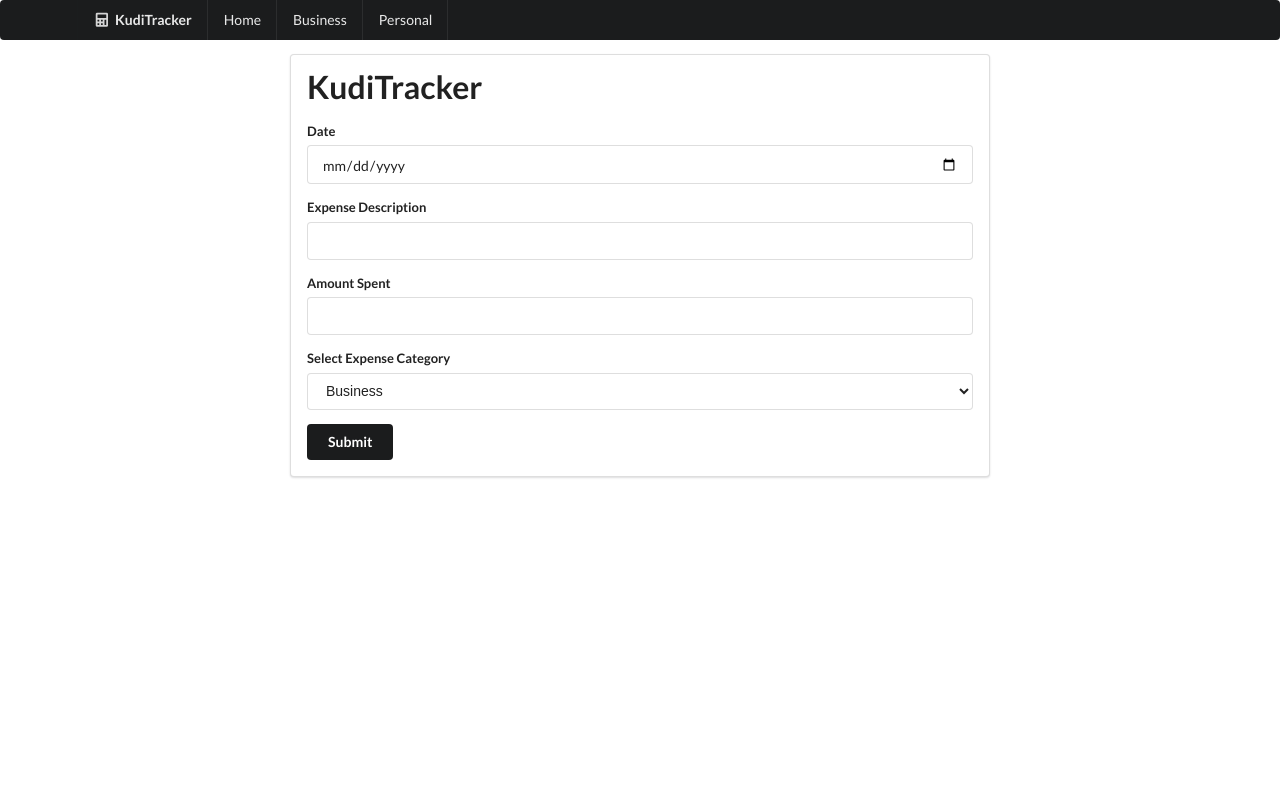
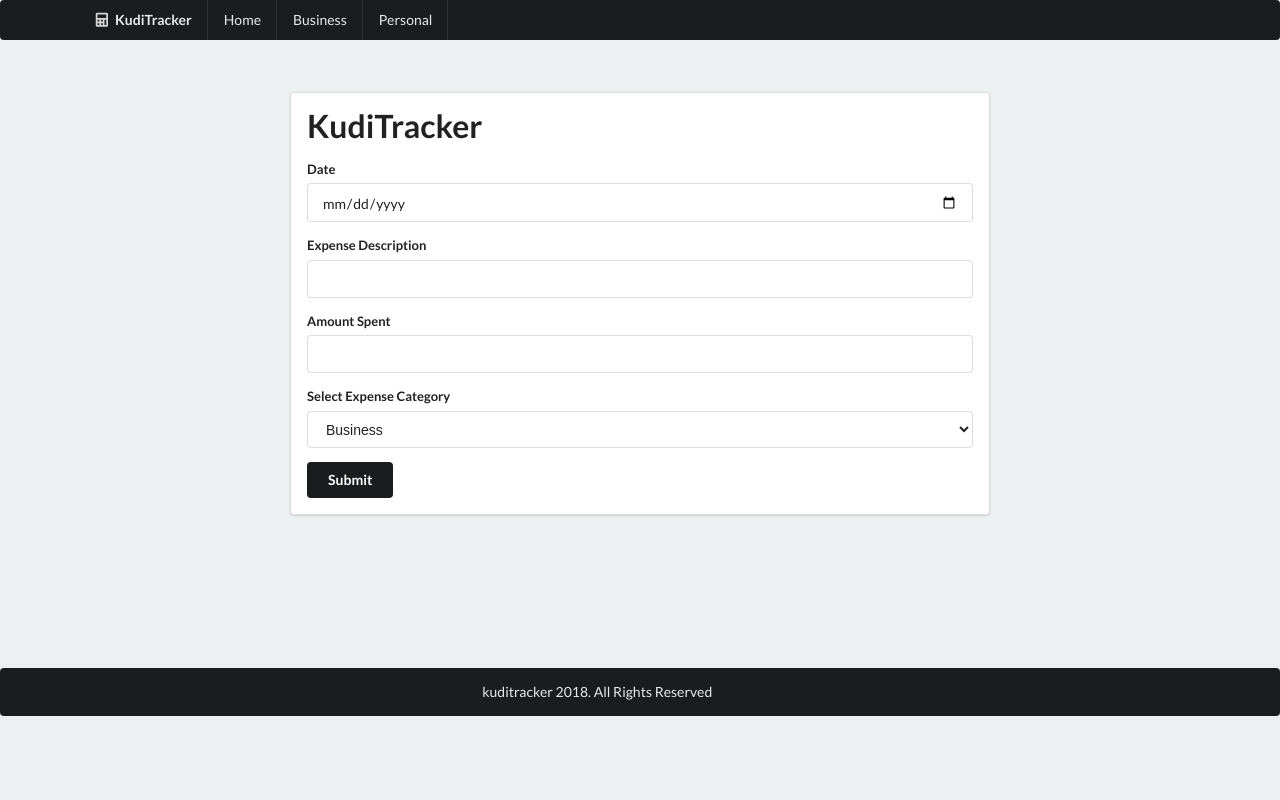
Before and after one commit to Chiazokam/KudiTrack, a Flask app: page / in a window 1280 px wide. Run offline with Flask 2, Linux system fonts and the light colour scheme; some libraries are stand-ins or nearby versions.

Commit message:
Design footer

```diff
--- a/app.py
+++ /dev/null
@@ -1,36 +0,0 @@
-from flask import Flask, render_template
-import datetime
-import pymongo
-from pymongo import MongoClient # Database connector
-
-app = Flask(__name__)
-
-#Create and connect to DB
-client = MongoClient('localhost', 27017)    #Configure the connection to the database
-db = client.kuditracker    #Select the database
-collection = db.kuditracker_coll #Select the collection
-
-expense = {
-           "date": datetime.datetime.now(),
-           "Description": "For vehicle purchase",
-           "amount": "N5000000",
-           "category": "Personal"
-           }
-
-db.collection.insert_one(expense)
-
-@app.route("/")
-def home():
-    return render_template("home.html")
-
-@app.route("/business")
-def business():
-    return render_template("business.html")
-
-@app.route("/personal")
-def personal():
-    return render_template("personal.html")
-
-#==============================================================
-if __name__ == '__main__':
-    app.run(debug = True)
--- a/main_app.py
+++ b/main_app.py
@@ -1,26 +1,9 @@
-from flask import Flask, render_template
+from flask import Flask, render_template, url_for
 import datetime
 import pymongo
 from pymongo import MongoClient # Database connector
 
 app = Flask(__name__)
-
-#==============================================================================
-#Create and connect to DB
-#==============================================================================
-client = MongoClient('localhost', 27017)    #Configure the connection to the database
-db = client.kuditracker    #Select the database
-
-#Insert dummy data
-expense = {
-           "date": datetime.datetime.now(),
-           "Description": "For house painting",
-           "amount": "N50000",
-           "category": "Personal"
-           }
-
-#expenses serves as the Collection
-db.expenses.insert_one(expense)
 
 #==============================================================================
 @app.route("/")
--- a/static/css/main.css
+++ b/static/css/main.css
@@ -1,9 +1,17 @@
-i.icon{
-  font-size: 10em;
+#defined-body{
+  background-color: #ecf0f1;
 }
-container.main{
-  margin-top: 7.0em;
+
+#defined-content{
+  min-height: 70%;
+  min-height: -webkit-calc(100% - 186px);
+  min-height: -moz-calc(100% - 186px);
+  min-height: calc(100% - 186px);
+  padding-bottom: 7%;
+  padding-top: 3%;
 }
-body{
-  background-color: green;
+
+#footer-text{
+  margin-bottom: 0;
+  padding-left: 36%;
 }
--- a/templates/home.html
+++ b/templates/home.html
@@ -1,6 +1,7 @@
 {% extends "layout.html" %}
 {% block content %}
 
+<div id="defined-content">
   <div class="ui main text container segment">
     <div class="ui huge header"> KudiTracker </div>
 
@@ -32,5 +33,5 @@
 
     </form>
   </div>
-
+</div>
 {% endblock %}
--- a/templates/layout.html
+++ b/templates/layout.html
@@ -5,7 +5,7 @@
         <link rel='stylesheet' type='text/css' href="{{url_for('static',filename='css/main.css')}}" />
         <link rel="stylesheet" href="https://cdnjs.cloudflare.com/ajax/libs/semantic-ui/2.3.3/semantic.min.css">
     </head>
-    <body>
+    <body id="defined-body">
         <div class="ui static inverted menu">
           <div class="ui container">
             <div class="header item"><i class="calculator icon"></i>KudiTracker</div>
@@ -17,12 +17,12 @@
 
         {% block content %}
         {% endblock %}
-      <!--
-      <div class="ui inverted vertical footer segment">
+      <div id="defined-footer">
+        <div class="ui inverted footer segment">
           <div class="ui container">
-              Travel Match 2015. All Rights Reserved
+                <p id="footer-text">kuditracker 2018. All Rights Reserved</p>
           </div>
         </div>
-      -->
+      </div>
     </body>
 </html>
```
Lines whose indentation alone changed are shown as unchanged.
